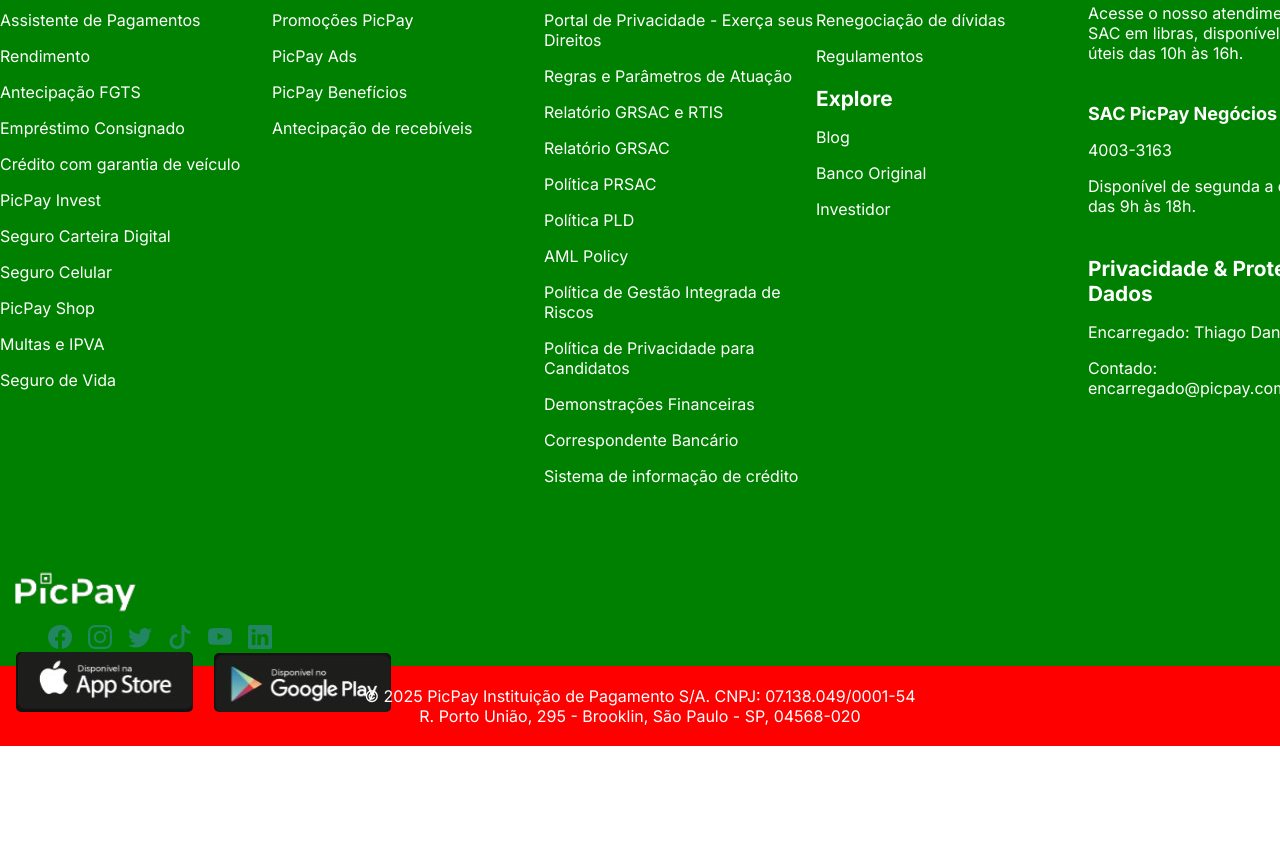
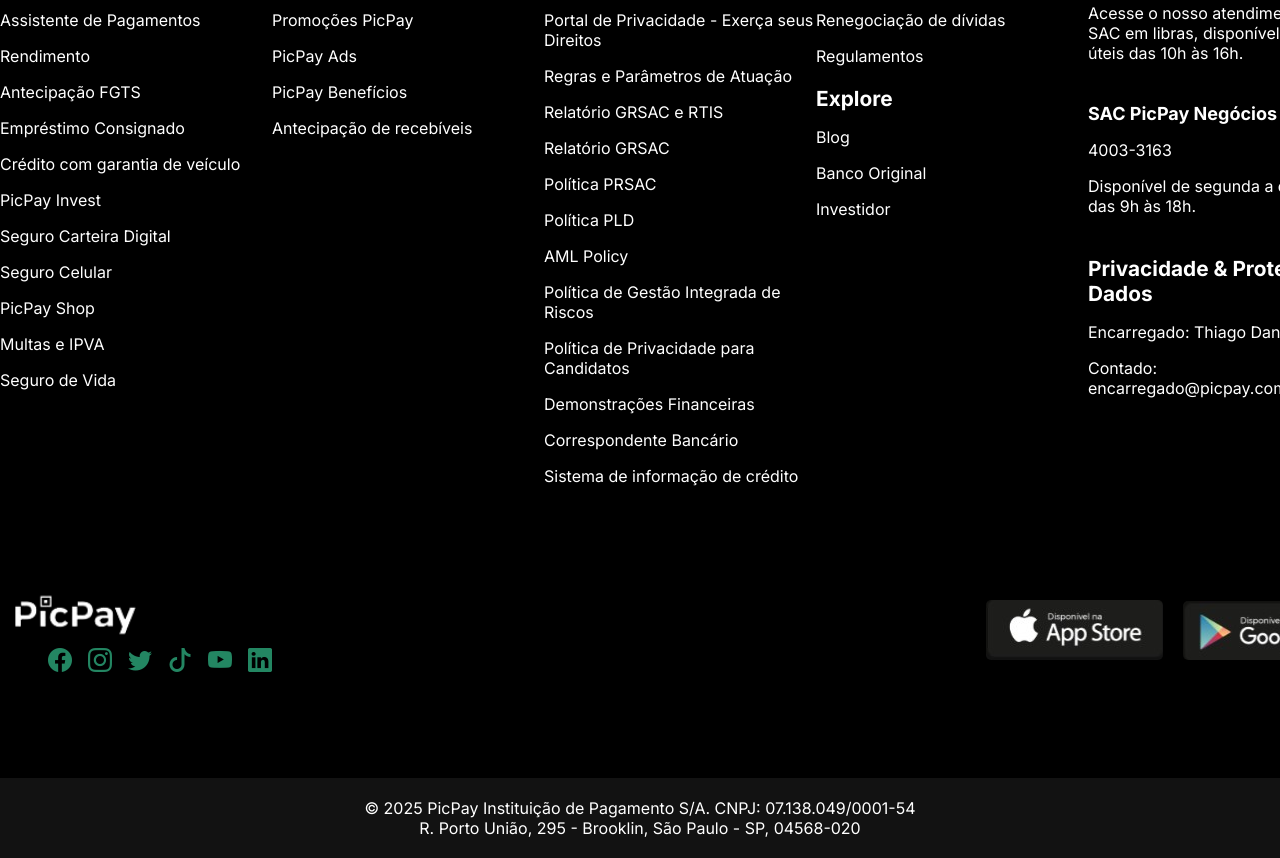
Before and after one commit to edsouzza/Desafios-HTML-CSS, a website: page Projeto Clone PicPay/index.html in a window 1280 px wide. Shown: the part 5853-6711 px from the top of the page. Before the commit the page ends 6599 px from the top, so only its background shows below. Drawn offline with nearby package versions, Linux system fonts and the light colour scheme.

Commit message:
feat : finalizado footer e site desktop completo

```diff
--- a/Projeto Clone PicPay/css/footer.css
+++ b/Projeto Clone PicPay/css/footer.css
@@ -1,13 +1,8 @@
 /* Footer */
 footer{
     width: 100%;
-    min-height: 750px;
-    /* background-color:var(--black); */
-    background-color: green;
-    /* margin-top: 5.3rem;
-    display: grid;
-    grid-template-rows: repeat(3,1fr);
-    position: relative; */
+    min-height: 850px;
+    background-color:var(--black);
 }
 
 .footer-links{
@@ -33,13 +28,14 @@
 }
 
 .footer-redes{
-    min-width: 1360px;
+    width: 1360px;
     height: 100px;
     margin: 0 auto;
-    /* display: flex;
+    display: flex;
     align-items: center;
     justify-content: space-between;
-    margin-top: 6rem; */
+    margin-top: 6rem;
+    margin-bottom: 6rem;
 }
 
 .footer-redes-icons{
@@ -67,8 +63,7 @@
     align-items: center;
     justify-content: center;
     flex-direction: column;
-    /* background-color: var(--bg-footer); */
-    background-color: red;
+    background-color: var(--bg-footer);
 }
 
 .footer-copy p{
```
